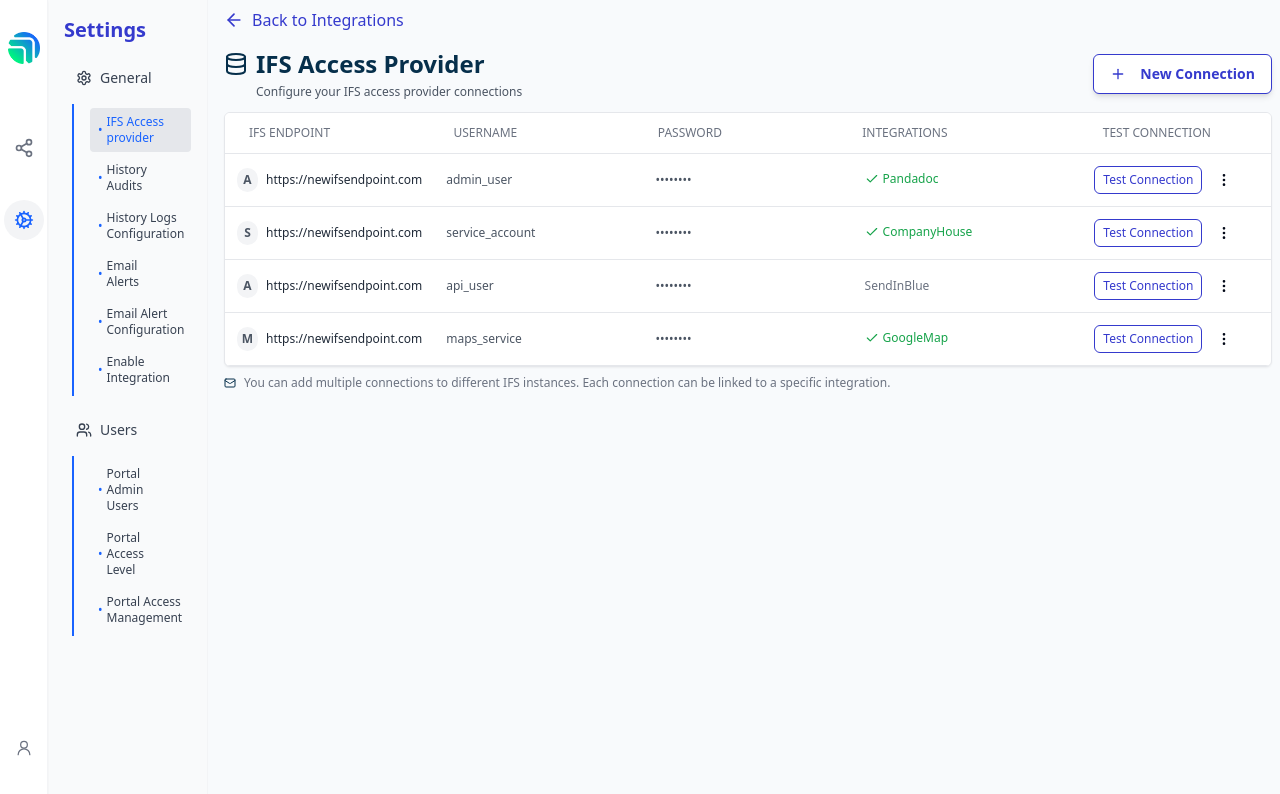
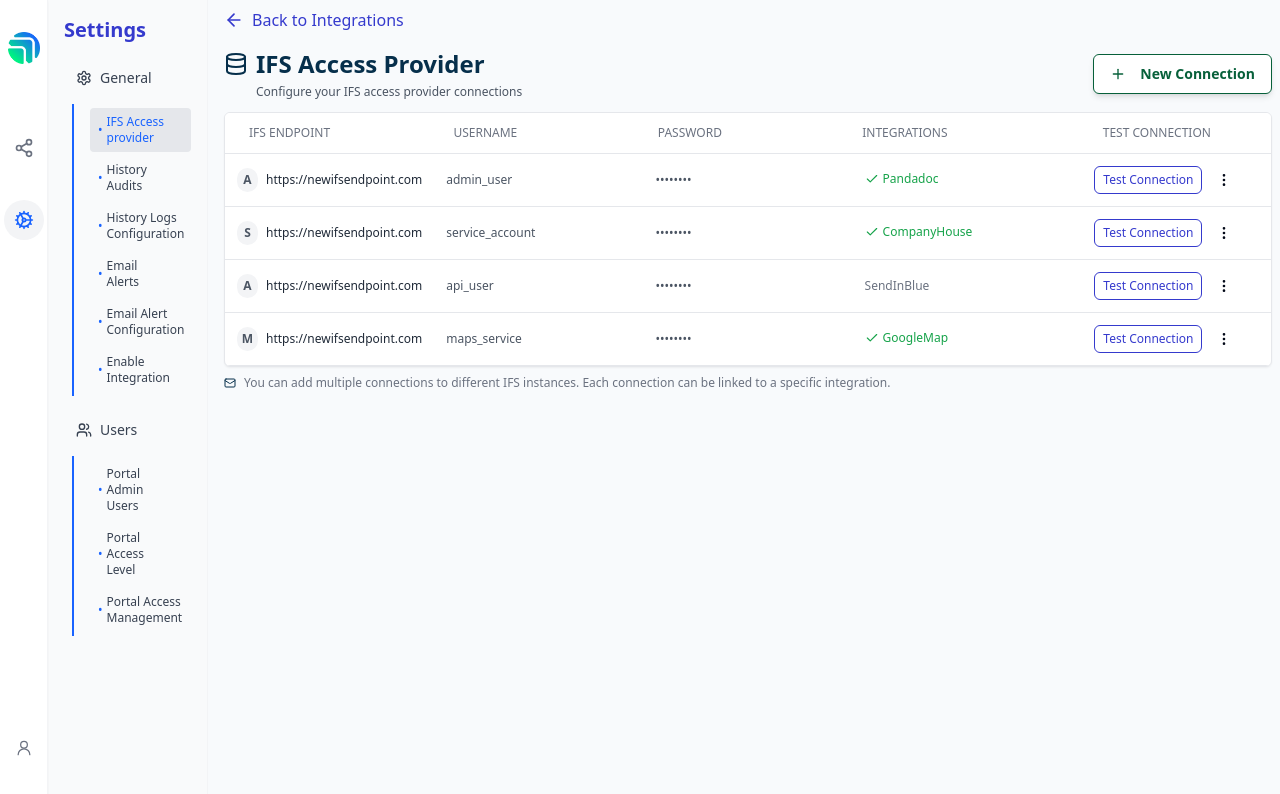
Before and after one commit to charanar/whimsical-workflow-wizard, a React (Vite) app: page /settings in a window 1280 px wide. Shown: the top 794 px of the page. Built offline with nearby package versions, Linux system fonts and the light colour scheme.

Commit message:
Refactor: Update new connection color
Updates the color used for new connections to #07603a.

```diff
--- a/src/components/settings/IFSProviderHeader.tsx
+++ b/src/components/settings/IFSProviderHeader.tsx
@@ -21,7 +21,7 @@ const IFSProviderHeader = ({ onAddConnection }: IFSProviderHeaderProps) => {
       <Button
         onClick={onAddConnection}
         variant="outline"
-        className="border-[#353acd] text-[#353acd] hover:bg-[#353acd]/10 font-semibold px-4 py-2 rounded-md shadow-md text-sm"
+        className="border-[#07603a] text-[#07603a] hover:bg-[#07603a]/10 font-semibold px-4 py-2 rounded-md shadow-md text-sm"
       >
         <Plus size={16} className="mr-1.5" /> New Connection
       </Button>
```
